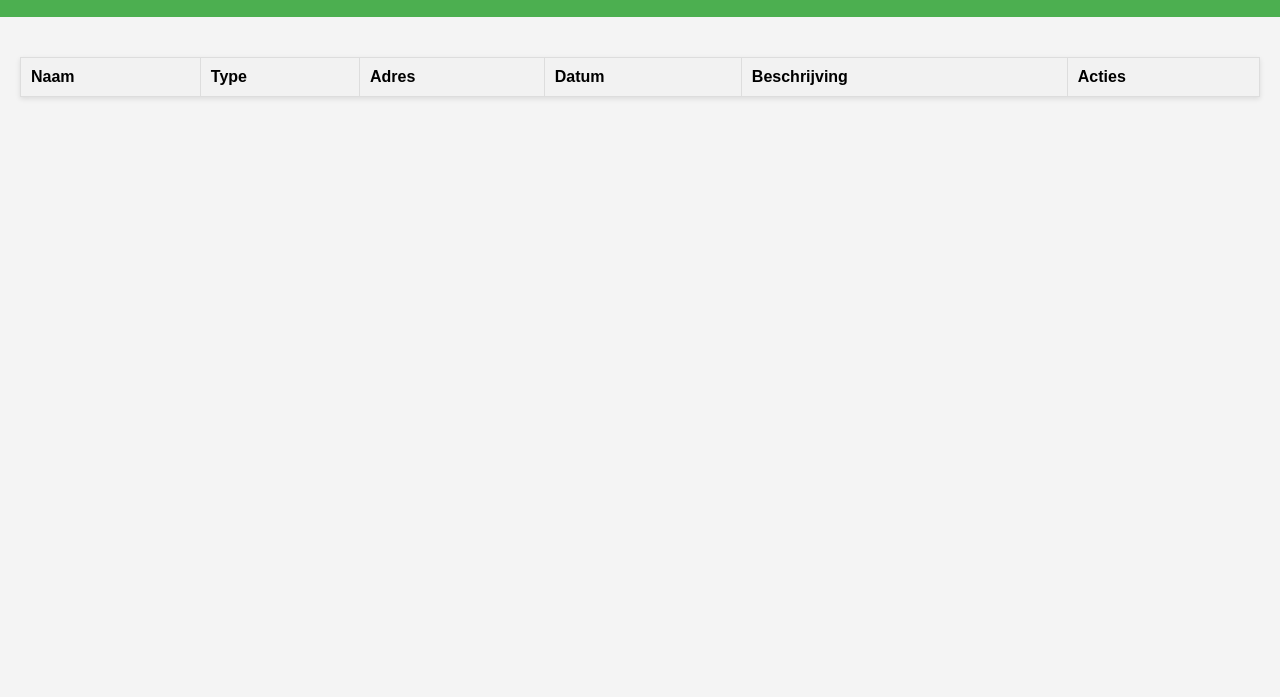
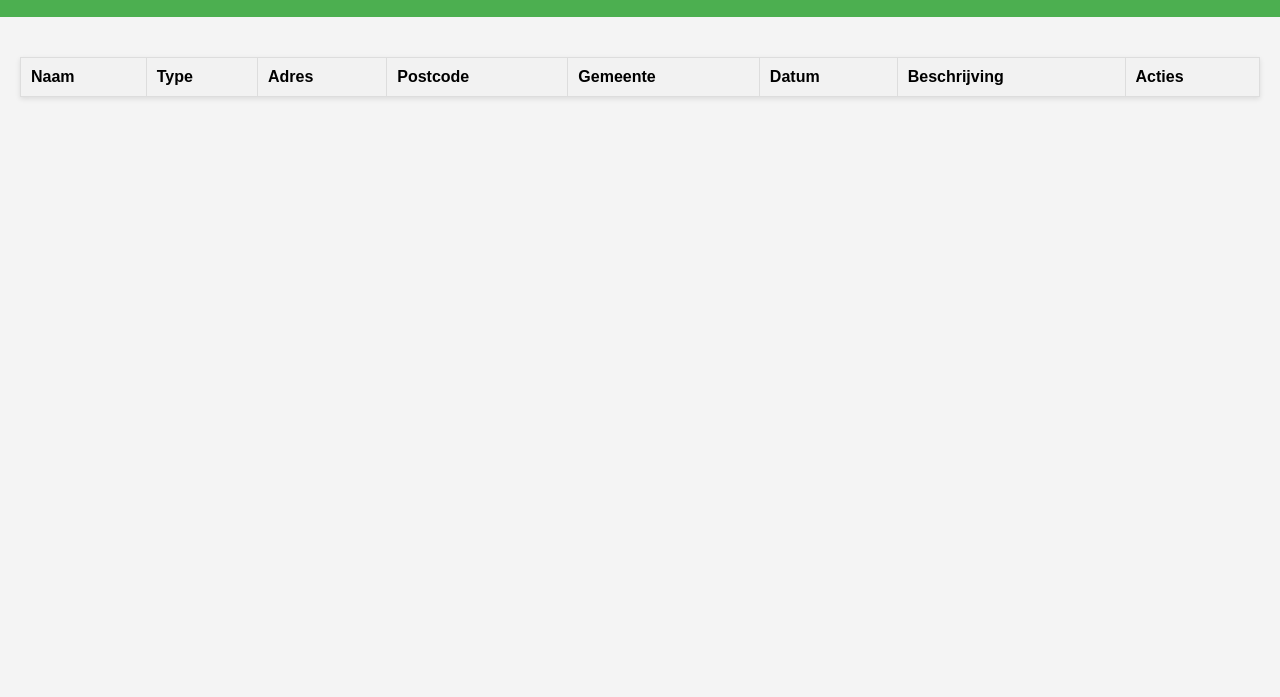
Before and after one commit to SandroSumma/Project_DynamicWeb, a plain HTML site: page index.html in a window 1280 px wide. Shown: the part 103-800 px from the top of the page. Drawn offline with Linux system fonts and the light colour scheme; no server answers.

Commit message:
Index.html updaten
Postcode en Gemeente toevoegen aan de tabel

```diff
--- a/index.html
+++ b/index.html
@@ -1,3 +1,4 @@
+
 <!DOCTYPE html>
 <html lang="nl">
 <head>
@@ -26,6 +27,8 @@
                     <th>Naam</th>
                     <th>Type</th>
                     <th>Adres</th>
+                    <th>Postcode</th>
+                    <th>Gemeente</th>
                     <th>Datum</th>
                     <th>Beschrijving</th>
                     <th>Acties</th>
```
